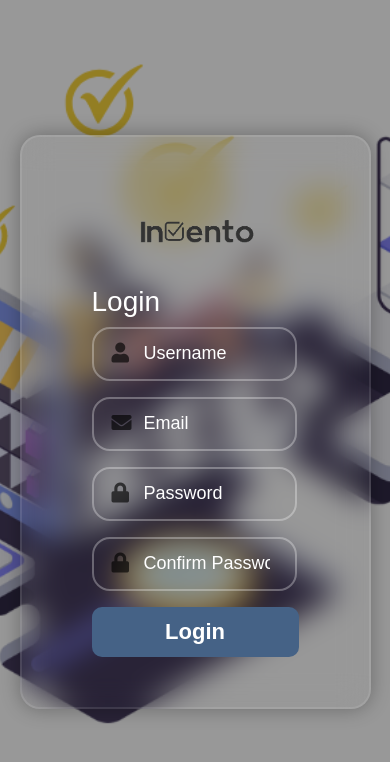
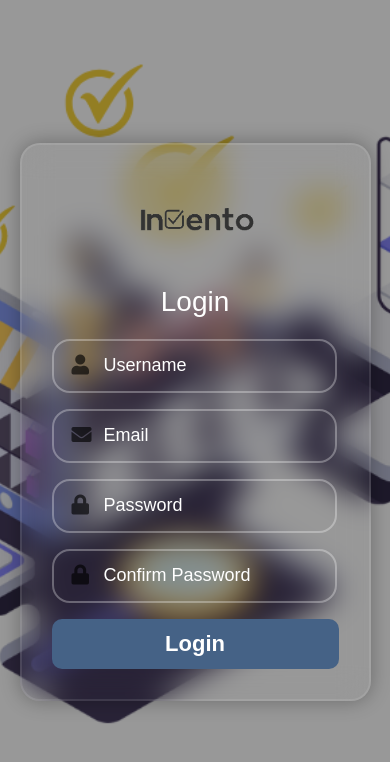
Before and after one commit to prathmshetty/Exam1, a plain HTML site: page index.html in a window 390 px wide. Drawn offline with nearby package versions, Linux system fonts and the light colour scheme.

Commit message:
Update index.html

```diff
--- a/index.html
+++ b/index.html
@@ -45,9 +45,7 @@
             backdrop-filter: blur(15px);
         }
 
-        .container h1 {
-            font-size: 30px;
-            letter-spacing: 2px;
+        .container h2, .container h3 {
             text-align: center;
             margin-bottom: 20px;
         }
@@ -105,14 +103,15 @@
         @media (max-width: 600px) {
             .container {
                 width: 90%;
+                padding: 30px;
             }
         }
     </style>
 </head>
 <body>
     <div class="container">
-        <h2><center><img src="logo.png" alt="Invento Logo" height="90"></center></h2>
-        <h3>Login</h1>
+        <h2><img src="logo.png" alt="Invento Logo" height="90"></h2>
+        <h3>Login</h3>
         <form id="loginForm">
             <div class="input-box">
                 <i class="fas fa-user"></i>
```
